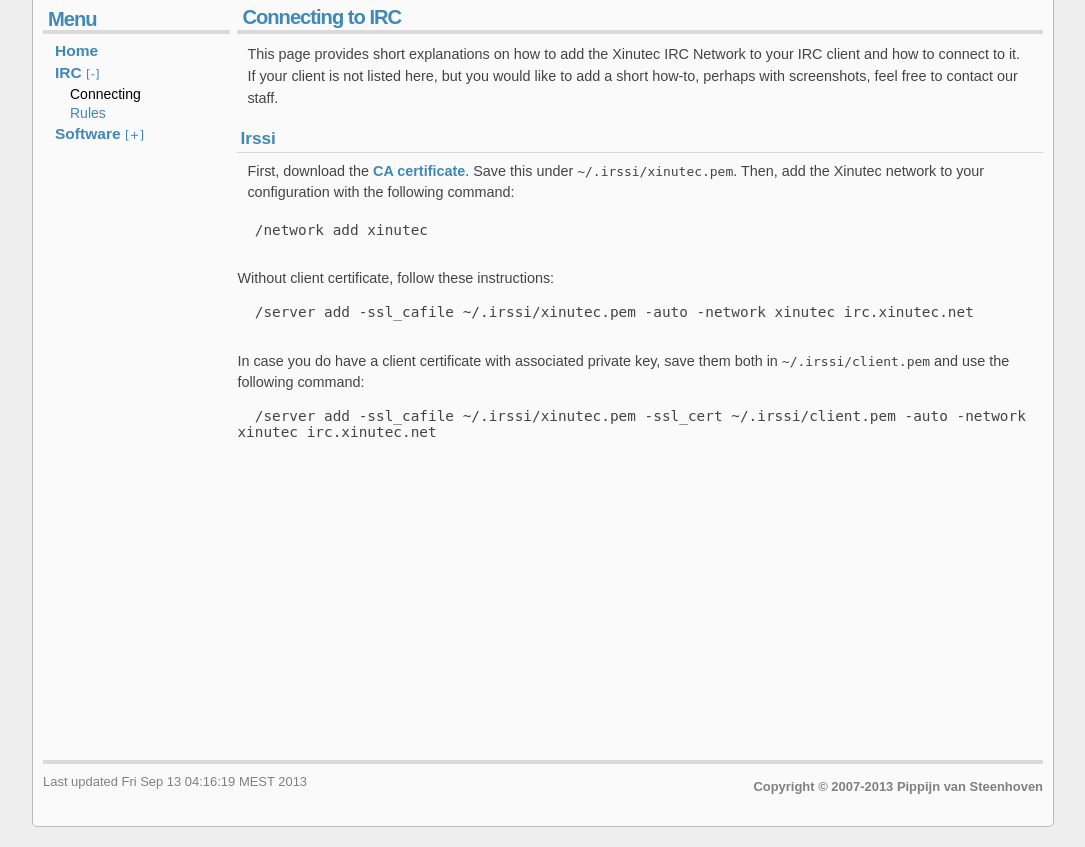
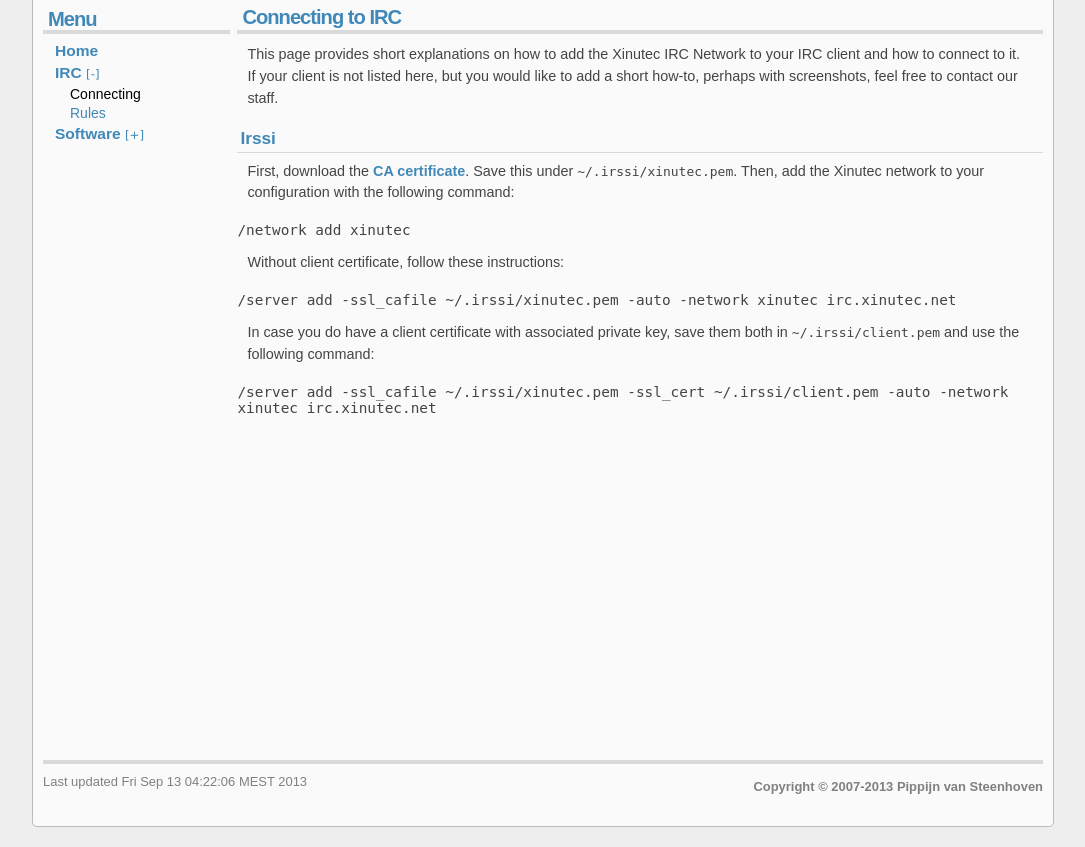
Before and after one commit to xinutec/xinutec.github.io, a plain HTML site: page home/irc/connect.html in a window 1280 px wide. Shown: the part 115-962 px from the top of the page, without its empty margins (97-1182 px from the left). Drawn offline with Linux system fonts and the light colour scheme; files whose address does not match are found by name.

Commit message:
handle code blocks differently

```diff
--- a/home/irc/connect.html
+++ b/home/irc/connect.html
@@ -57,28 +57,17 @@
   <code>~/.irssi/xinutec.pem</code>. Then, add the Xinutec network to your configuration
 with the following command:
 
-  <pre>
-  /network add xinutec
-  </pre>
-Without client certificate, follow these instructions:
-
-  <pre>
-  /server add -ssl_cafile ~/.irssi/xinutec.pem -auto -network xinutec irc.xinutec.net
-  </pre>
-In case you do have a client certificate with associated private key, save
+</p> <pre>/network add xinutec</pre> <p>Without client certificate, follow these instructions:
+</p> <pre>/server add -ssl_cafile ~/.irssi/xinutec.pem -auto -network xinutec irc.xinutec.net</pre> <p>In case you do have a client certificate with associated private key, save
 them both in
   <code>~/.irssi/client.pem</code> and use the following command:
 
-  <pre>
-  /server add -ssl_cafile ~/.irssi/xinutec.pem -ssl_cert ~/.irssi/client.pem -auto -network xinutec irc.xinutec.net
-  </pre>
-
-</p>
+</p> <pre>/server add -ssl_cafile ~/.irssi/xinutec.pem -ssl_cert ~/.irssi/client.pem -auto -network xinutec irc.xinutec.net</pre>
 		</div>
 
 		<div id="footer">
 			<div id="copyright"><a href="/home/contact">Copyright &copy; 2007-2013 Pippijn van Steenhoven</a></div>
-			<div id="updated">Last updated Fri Sep 13 04:16:19 MEST 2013</div>
+			<div id="updated">Last updated Fri Sep 13 04:22:06 MEST 2013</div>
 		</div>
 	</body>
 </html>
```
Also changed, not shown: 1 other file.
